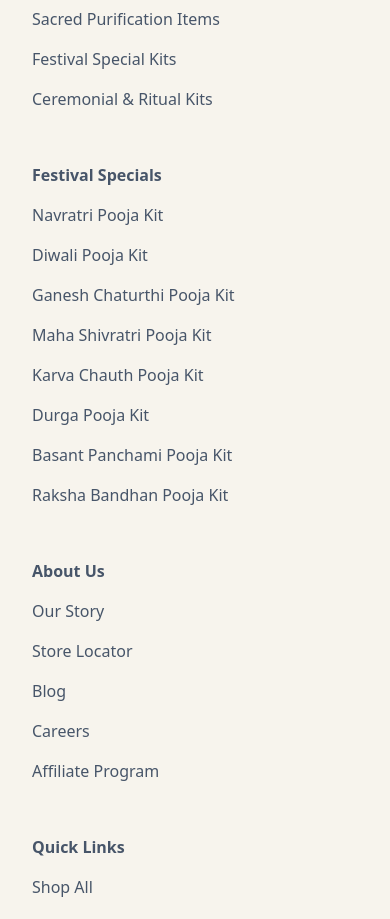
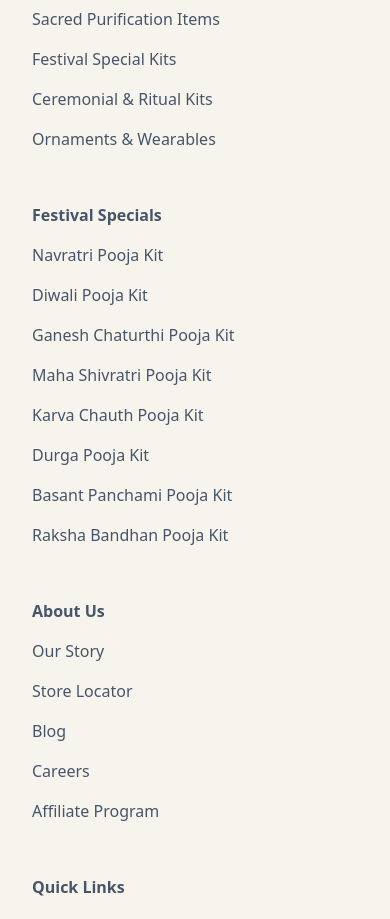
Before and after one commit to Saurabh007singh/rudra, a React (Vite) app in the folder client/: page /shop/listing in a window 390 px wide. Shown: the part 1300-2219 px from the top of the page. Built offline with nearby package versions, Linux system fonts and the light colour scheme; no server answers; a web font is replaced by a local one.

Commit message:
weARABLES

```diff
--- a/client/src/config/const .js
+++ b/client/src/config/const .js
@@ -66,8 +66,7 @@ export const addProductFormElements = [
       {id:"Sacred Purification Items",label:"Sacred Purification Items"},
       {id:"Festival Special Kits",label:"Festival Special Kits"},
       {id:"Ceremonial & Ritual Kits",label:"Ceremonial & Ritual Kits"},
-      {id:"Festival-Based Shopping",label:"Festival-Based Shopping"},
-      {id:"Ritual-Specific Shopping",label:"Ritual-Specific Shopping"}
+      {id:"Ornaments & Wearables",label:"Ornaments & Wearables"},
     ]
 
   },
@@ -166,6 +165,8 @@ export const filterOptions=[{id:"Hawan Essentials",label:"Hawan Essentials",path
   {id:"Sacred Purification Items",label:"Sacred Purification Items",path:"/shop/category/sacred",img:"sacred"},
   {id:"Festival Special Kits",label:"Festival Special Kits",path:"/shop/category/festival",img:"festival"},
   {id:"Ceremonial & Ritual Kits",label:"Ceremonial & Ritual Kits",path:"/shop/category/ceremonial",img:"ceremonial"},
+  {id:"Ornaments & Wearables",label:"Ornaments & Wearables",path:"/shop/category/ornaments",img:"ornaments"}
+
 ]
 
 
--- a/client/src/pages/shopping/shopcategory.jsx
+++ b/client/src/pages/shopping/shopcategory.jsx
@@ -73,6 +73,14 @@ const navigate=useNavigate()
       );
       image = "/images/banner5.avif";
       break;
+      case "ornaments":
+      title = "Ornaments & Wearables";
+      items = productList.filter(
+        (products) => products.category === "Ornaments & Wearables"
+      );
+      image = "/images/ornaments.avif";
+      break;
+
     default:
       title = "";
       items = "";
--- a/client/src/pages/shopping/shopppinghome.jsx
+++ b/client/src/pages/shopping/shopppinghome.jsx
@@ -78,7 +78,7 @@ export const ShoppingHome = () => {
   return (
     <div className="flex flex-col min-h-screen w-full ">
       <ScrollArea className=" flex  justify-center whitespace-nowrap h-[210px] mb-[-30px] mt-2 ">
-        <div className="flex mx-auto my-auto w-max space-x-2 gap-6 p-4 lg:gap-28 md:gap-12 sm:gap-8">
+        <div className="flex mx-auto my-auto w-max space-x-2 gap-6 p-4 lg:gap-20 md:gap-12 sm:gap-8">
           {filterOptions.map((item, index) => (
             <div
               onClick={() => navigate(item.path)}
```
Also changed, not shown: client/public/images/5.avif (added), client/public/images/ornaments.avif (added).
